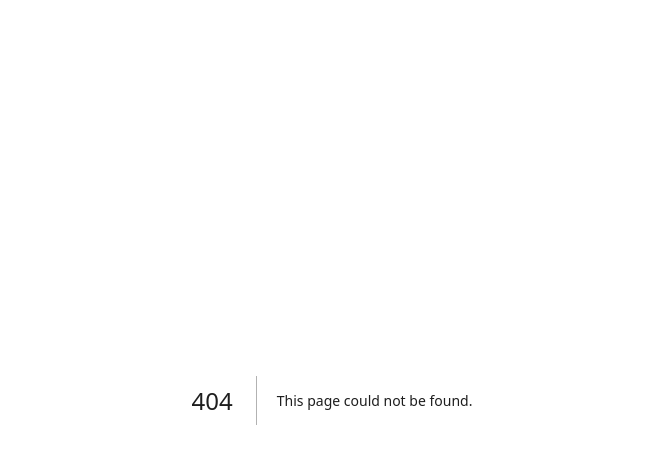
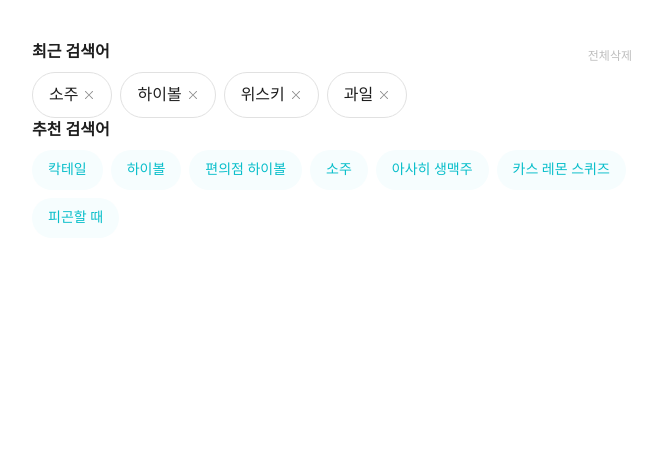
Before and after one commit to suldak/suldak-webview, a Next.js app: page /liquor-search in a window 1280 px wide. Before the commit this address had no page. Shown: the top 464 px of the page, without its empty margins (308-970 px from the left). Built offline with nearby package versions, Linux system fonts and the light colour scheme.

Commit message:
[Feat] 추천 검색어 영역에 태그 추가

```diff
--- /dev/null
+++ b/app/liquor-search/page.tsx
@@ -0,0 +1,74 @@
+import Image from 'next/image';
+
+import Tag from 'components/Tag';
+import DeleteIcon from 'assets/icons/ico-head-close.svg';
+
+/** 술 검색 페이지 */
+const LiquorSearchPage = () => {
+  return (
+    <main className="flex flex-col ">
+      {/* 최근 검색어 */}
+      <section className="px-5">
+        <div className="pt-10 pb-2 flex justify-between items-end">
+          <span className="text-base font-bold">최근 검색어</span>
+
+          <button className="text-xs font-medium text-suldak-gray-500">
+            전체삭제
+          </button>
+        </div>
+        <div className="flex gap-2 w-full overflow-x-auto whitespace-nowrap">
+          <Tag tagId={2} tagType="gray">
+            <div className="flex justify-center items-center gap-5px">
+              소주 <Image alt="삭제" src={DeleteIcon} />
+            </div>
+          </Tag>
+          <Tag tagId={2} tagType="gray">
+            <div className="flex justify-center items-center gap-5px">
+              하이볼 <Image alt="삭제" src={DeleteIcon} />
+            </div>
+          </Tag>
+          <Tag tagId={2} tagType="gray">
+            <div className="flex justify-center items-center gap-5px">
+              위스키 <Image alt="삭제" src={DeleteIcon} />
+            </div>
+          </Tag>
+          <Tag tagId={2} tagType="gray">
+            <div className="flex justify-center items-center gap-5px">
+              과일 <Image alt="삭제" src={DeleteIcon} />
+            </div>
+          </Tag>
+        </div>
+      </section>
+
+      {/* 추천 검색어 */}
+      <section className="px-5">
+        <p className="text-base font-bold">추천 검색어</p>
+        <div className="flex flex-wrap gap-2 py-2">
+          <Tag tagId={1} tagType="blue">
+            칵테일
+          </Tag>
+          <Tag tagId={1} tagType="blue">
+            하이볼
+          </Tag>
+          <Tag tagId={1} tagType="blue">
+            편의점 하이볼
+          </Tag>
+          <Tag tagId={1} tagType="blue">
+            소주
+          </Tag>
+          <Tag tagId={1} tagType="blue">
+            아사히 생맥주
+          </Tag>
+          <Tag tagId={1} tagType="blue">
+            카스 레몬 스퀴즈
+          </Tag>
+          <Tag tagId={1} tagType="blue">
+            피곤할 때
+          </Tag>
+        </div>
+      </section>
+    </main>
+  );
+};
+
+export default LiquorSearchPage;
--- a/app/page.tsx
+++ b/app/page.tsx
@@ -25,8 +25,11 @@
         liquorAbv={16.5}
         name="새로"
       />
-      <Tag tagType="blue" tagId={1}>
+      <Tag tagType="blue" tagId={1} selected={true}>
         칵테일
+      </Tag>
+      <Tag tagType="blue" tagId={2}>
+        맥주 <button>x</button>
       </Tag>
       <Tag tagType="gray" tagId={2}>
         test
--- a/components/Tag/index.tsx
+++ b/components/Tag/index.tsx
@@ -1,31 +1,30 @@
 'use client';
 import { ComponentPropsWithRef } from 'react';
-
-type TagType = 'gray' | 'blue';
-
-interface TagProps extends ComponentPropsWithRef<'div'> {
-  tagId: number;
-  onDelete?: (id: number) => void;
-  tagType: TagType;
-}
+import { TagProps } from './types';
 
 /** Tag 컴포넌트 */
-const Tag = ({ children, onDelete, tagType, tagId }: TagProps) => {
+const Tag = ({ children, tagType, tagId, selected, onClick }: TagProps) => {
   let tagStyle = '';
+
+  if (selected) {
+    tagStyle += 'border border-suldak-mint-500 text-suldak-mint-500';
+  } else {
     switch (tagType) {
       case 'blue':
         tagStyle = 'bg-suldak-mint-50 text-suldak-mint-500 text-sm font-medium';
         break;
       case 'gray':
-      tagStyle = 'bg-white text-suldak-gray-900 border-suldak-gray-400 border';
+        tagStyle =
+          'bg-white text-suldak-gray-900 border-suldak-gray-400 border';
         break;
     }
+  }
+
   return (
     <div
-      className={`flex items-center justify-center w-fit py-2.5 px-4 rounded-full text-black ${tagStyle}`}
+      className={`flex items-center justify-center py-2.5 px-4 rounded-30px text-black ${tagStyle}`}
     >
       {children}
-      {onDelete && <div onClick={() => onDelete(tagId)}>x</div>}
     </div>
   );
 };
--- a/tailwind.config.ts
+++ b/tailwind.config.ts
@@ -45,6 +45,9 @@
       gap: {
         '5px': '5px',
       },
+      borderRadius: {
+        '30px': '30px',
+      },
     },
   },
   plugins: [],
```
Lines whose indentation alone changed are shown as unchanged.
